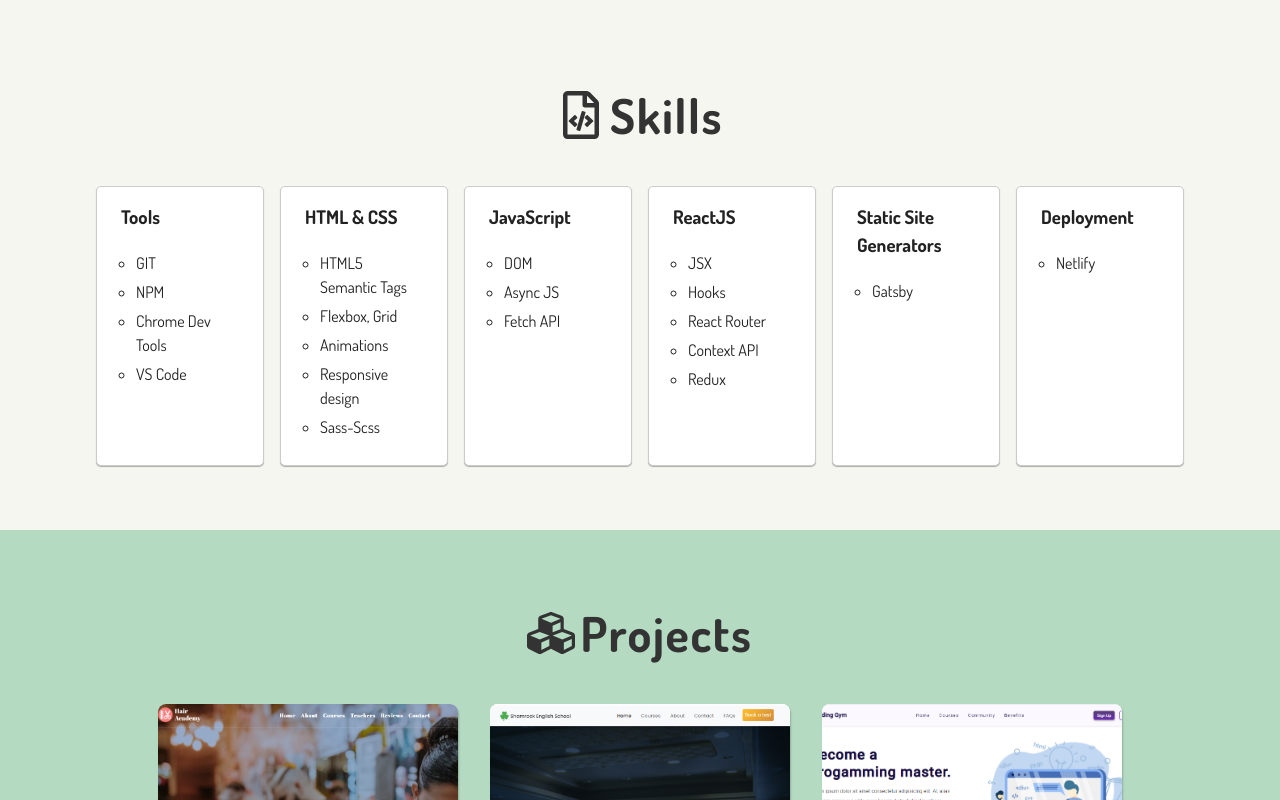
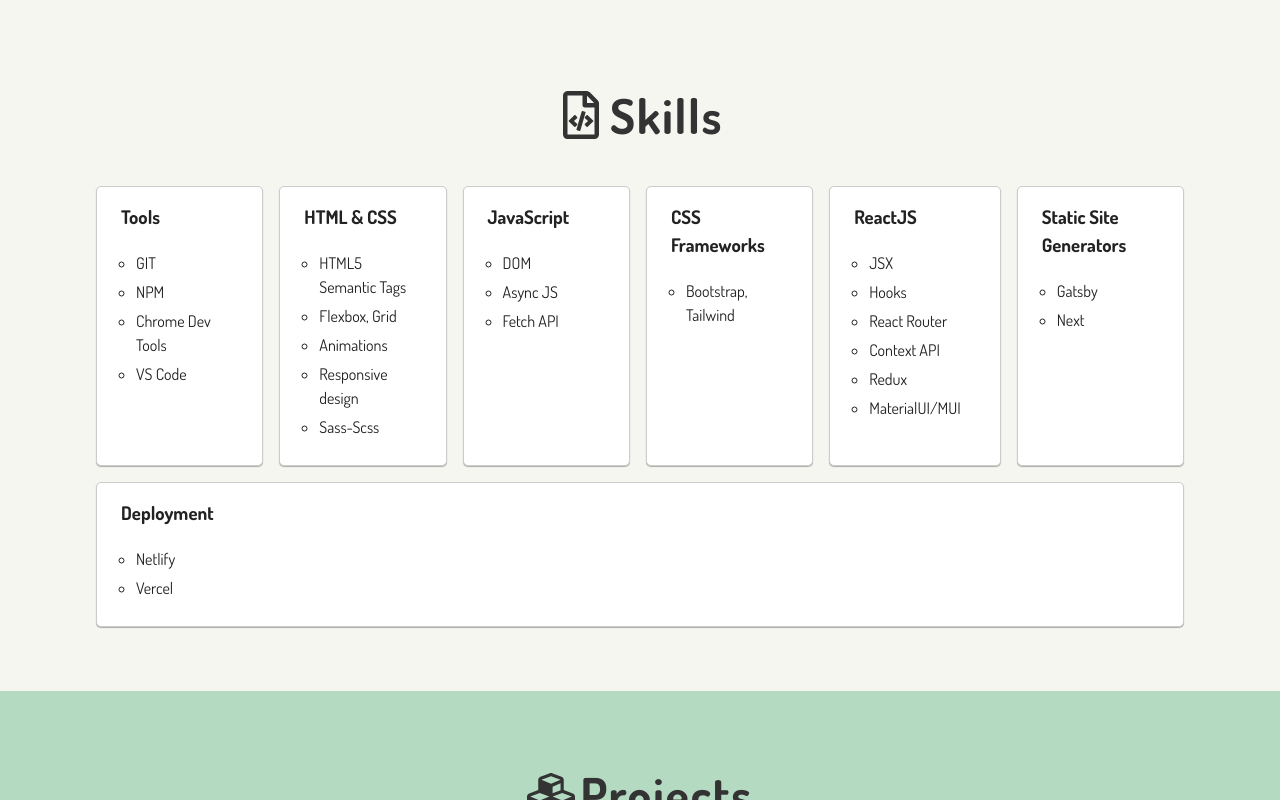
Before and after one commit to javirob/personal-portfolio, a React (Create React App) app: page / in a window 1280 px wide. Shown: the part 649-1449 px from the top of the page. Built offline with nearby package versions, Linux system fonts and the light colour scheme.

Commit message:
skills updated

```diff
--- a/src/components/Skills/data.js
+++ b/src/components/Skills/data.js
@@ -12,12 +12,16 @@
     items: ['DOM', 'Async JS', 'Fetch API'],
   },
   {
+    title: 'CSS Frameworks',
+    items: ['Bootstrap, Tailwind'],
+  },
+  {
     title: 'ReactJS',
-    items: ['JSX', 'Hooks', 'React Router', 'Context API', 'Redux'],
+    items: ['JSX', 'Hooks', 'React Router', 'Context API', 'Redux', 'MaterialUI/MUI'],
   },
-  { title: 'Static Site Generators', items: ['Gatsby'] },
+  { title: 'Static Site Generators', items: ['Gatsby', 'Next'] },
   {
     title: 'Deployment',
-    items: ['Netlify'],
+    items: ['Netlify', 'Vercel'],
   },
 ];
```
